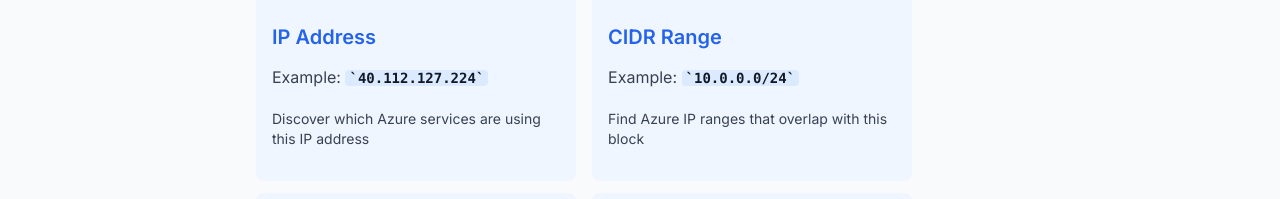
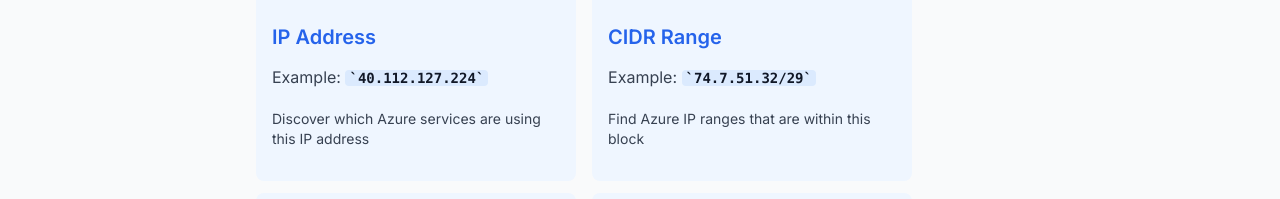
Before and after one commit to endgor/azure-ip-lookup, a Next.js app: page / in a window 1280 px wide. Shown: the part 431-630 px from the top of the page. Built offline with nearby package versions, Linux system fonts and the light colour scheme.

Commit message:
Update CIDR range example and description for clarity in Home component

```diff
--- a/src/pages/index.tsx
+++ b/src/pages/index.tsx
@@ -215,8 +215,8 @@
               </div>
               <div className="bg-blue-50 p-4 rounded-lg">
                 <h3 className="text-blue-800 mb-2">CIDR Range</h3>
-                <p className="mb-2">Example: <code className="bg-blue-100 px-1 rounded">10.0.0.0/24</code></p>
-                <p className="text-sm">Find Azure IP ranges that overlap with this block</p>
+                <p className="mb-2">Example: <code className="bg-blue-100 px-1 rounded">74.7.51.32/29</code></p>
+                <p className="text-sm">Find Azure IP ranges that are within this block</p>
               </div>
             </div>
             <div className="grid md:grid-cols-2 gap-4">
```
